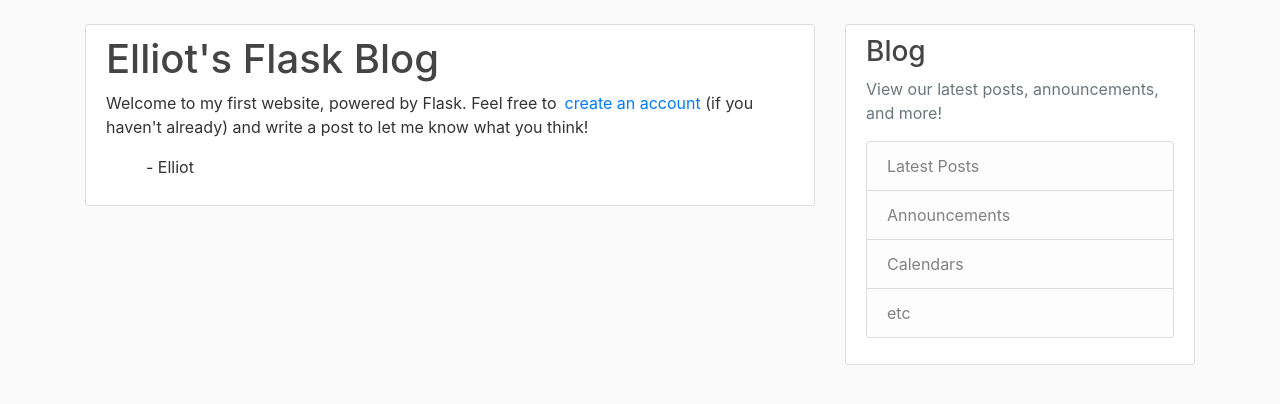
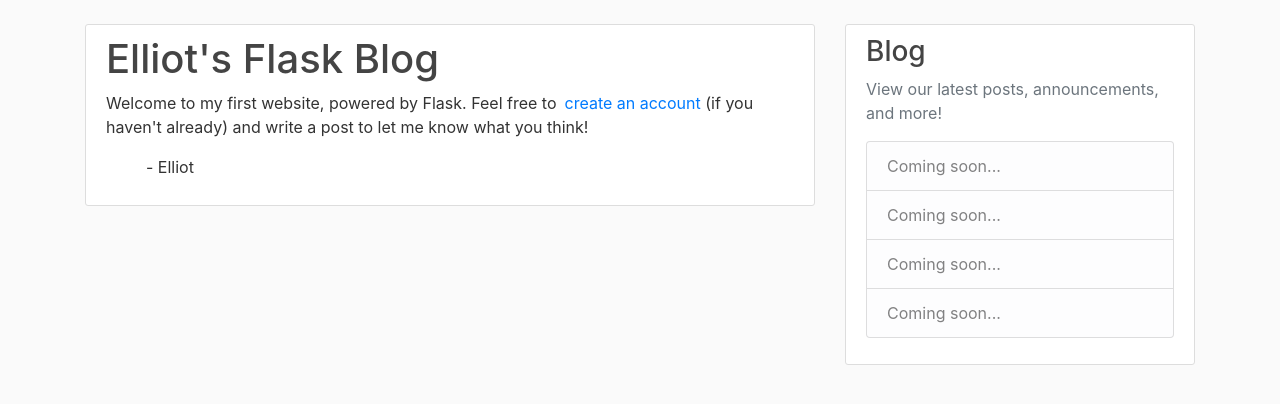
Before and after one commit to edubu2/flask-blog, a Flask app: page /about in a window 1280 px wide. Shown: the part 56-460 px from the top of the page. Run offline with Flask 2, Linux system fonts and the light colour scheme; some libraries are stand-ins or nearby versions.

Commit message:
Add 'Coming Soon...' to NavBar in place of dead links

```diff
--- a/flask_blog/templates/layout.html
+++ b/flask_blog/templates/layout.html
@@ -66,10 +66,10 @@
             <h3>Blog</h3>
             <p class='text-muted'>View our latest posts, announcements, and more!
               <ul class="list-group">
-                <li class="list-group-item list-group-item-light">Latest Posts</li>
-                <li class="list-group-item list-group-item-light">Announcements</li>
-                <li class="list-group-item list-group-item-light">Calendars</li>
-                <li class="list-group-item list-group-item-light">etc</li>
+                <li class="list-group-item list-group-item-light">Coming soon...</li>
+                <li class="list-group-item list-group-item-light">Coming soon...</li>
+                <li class="list-group-item list-group-item-light">Coming soon...</li>
+                <li class="list-group-item list-group-item-light">Coming soon...</li>
               </ul>
             </p>
           </div>
```
